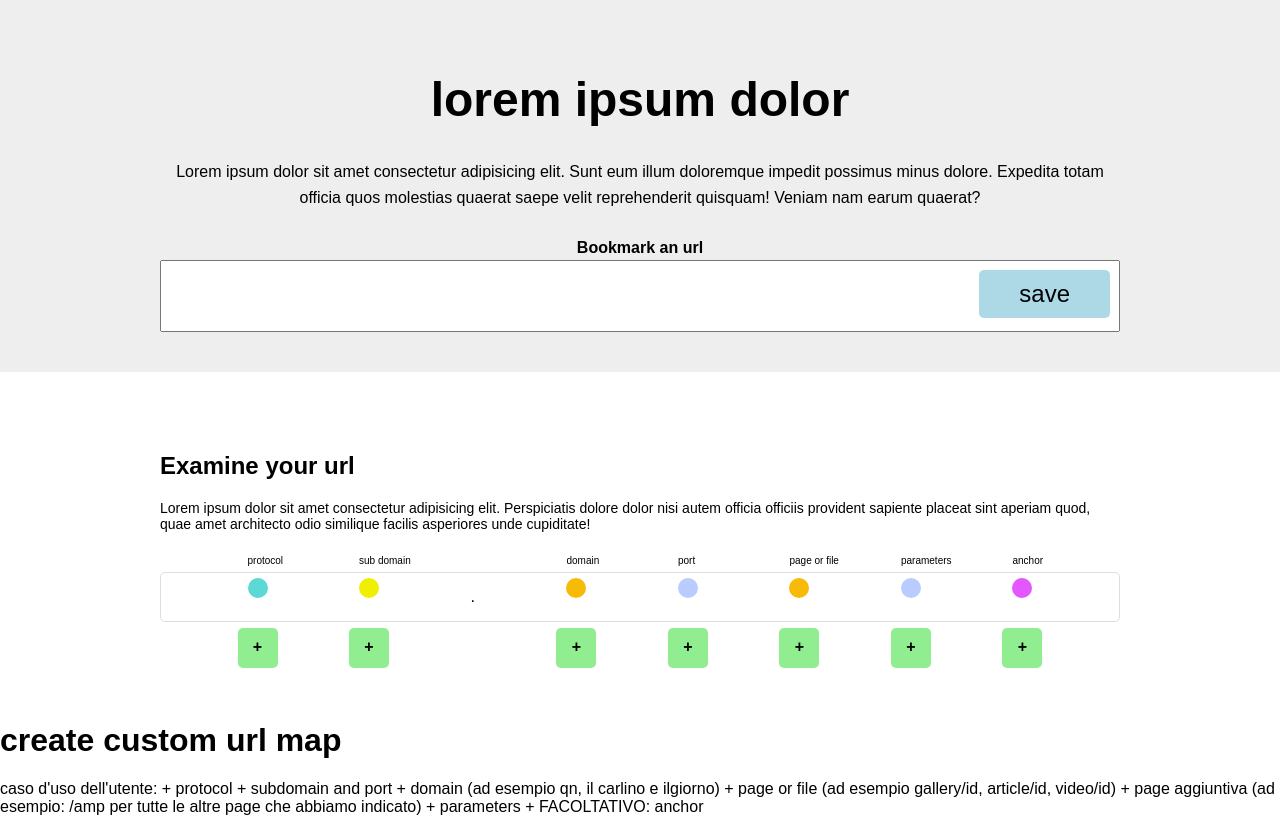
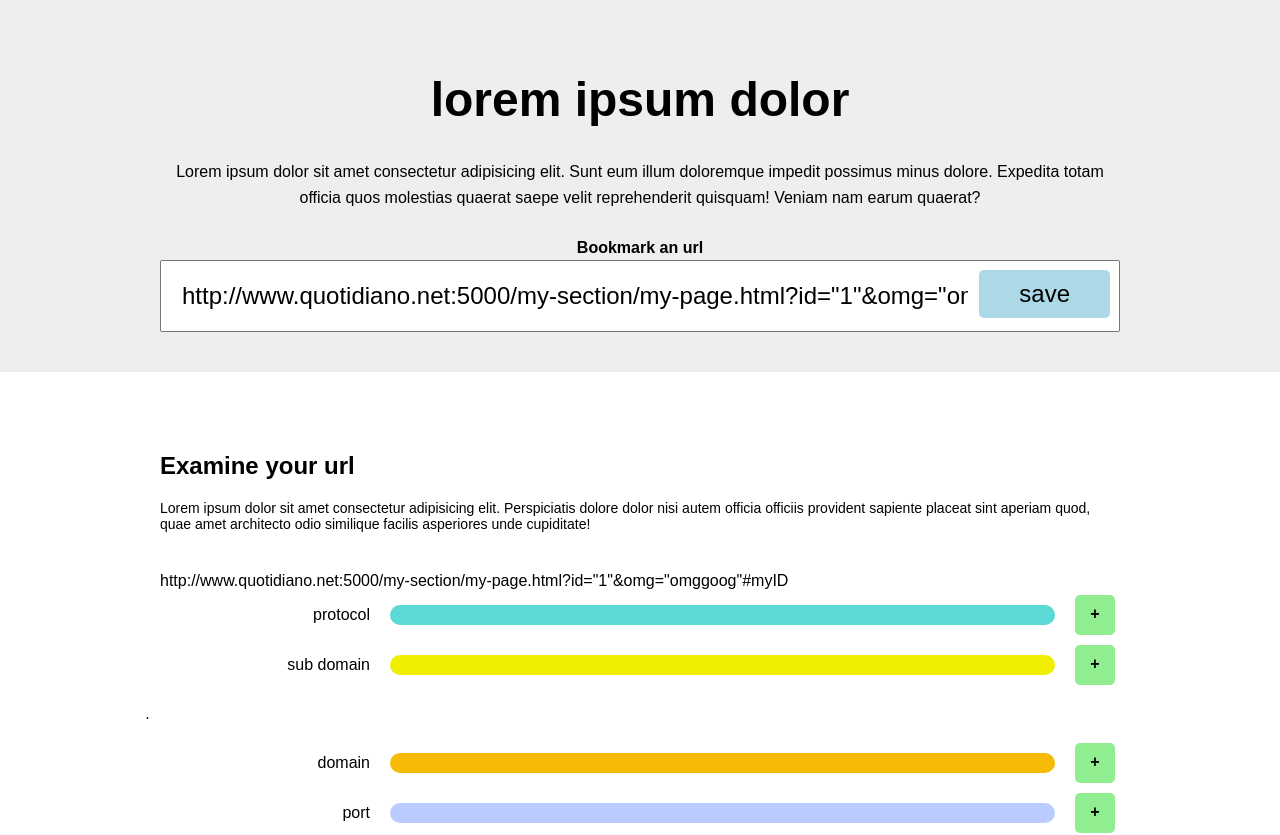
Before and after one commit to pameljoel/dev-bookmarker, a React (Create React App) app: page / in a window 1280 px wide. Shown: the top 835 px of the page. Built offline with nearby package versions, Linux system fonts and the light colour scheme.

Commit message:
changed the way the urls are processed.

```diff
--- a/package.json
+++ b/package.json
@@ -3,6 +3,7 @@
   "version": "0.1.0",
   "private": true,
   "dependencies": {
+    "prop-types": "^15.6.2",
     "react": "^16.4.2",
     "react-dom": "^16.4.2",
     "react-scripts": "1.0.16"
--- a/src/App.css
+++ b/src/App.css
@@ -31,23 +31,18 @@
 }
 
 .url-hero__input {
-  padding: 20px 40px;
-  font-size: 24px;
-  display: block;
-  margin: auto;
-}
-
-.url-hero__input {
   padding: 20px 20px;
   font-size: 24px;
   display: block;
   margin: auto;
   width: 100%;
+  padding-right: 150px;
 }
 
 .url-hero__url {
   position: relative;
 }
+
 .url-hero__save {
   position: absolute;
   top: 10px;
@@ -74,36 +69,38 @@
 .main-url {
   margin: 40px 0 80px;
 }
+
 .main-url__title {}
+
 .main-url__subtitle {
   font-size: 14px;
   font-weight: 300;
   margin-bottom: 40px;
 }
 
+/* big url */
 
-/* big url */
 .url {
   display: flex;
   background-color: white;
-  border: 1px solid #ddd;
   border-radius: 5px;
   max-width: 1000px;
   width: 100%;
   margin: auto;
   justify-content: space-evenly;
+  flex-direction: column;
 }
 
 .url-part {
   margin: 5px;
   position: relative;
+  display: flex;
+  justify-content: flex-end;
+  align-items: center;
 }
 
 .url-part__name {
-  font-size: 10px;
-  white-space: nowrap;
-  position: absolute;
-  bottom: 50px;
+  margin-right: 20px;
 }
 
 .url-part__value {
@@ -111,19 +108,22 @@
   border-radius: 10px;
   position: relative;
   z-index: 1;
+  width: 70%;
+  margin-right: 20px;
 }
 
 /* non editable fields */
+
 .url-part.url-part--fill {
   padding-left: 0;
   padding-right: 0;
+  max-width: 1px;
 }
 
 .url-part.url-part--fill .url-part__value {
   padding-left: 0;
   padding-right: 0;
 }
-
 
 .url-part--protocol .url-part__value {
   background-color: #b6cb32;
@@ -158,6 +158,7 @@
 }
 
 /* add value */
+
 .add-value {
   background-color: lightgreen;
   text-align: center;
@@ -165,10 +166,10 @@
   border-radius: 5px;
   font-weight: 700;
   cursor: pointer;
-  position: absolute;
+  /* position: absolute;
   top: 50px;
   left: 50%;
-  transform: translateX(-50%);
+  transform: translateX(-50%); */
   width: 40px;
   height: 40px;
 }
--- a/src/App.js
+++ b/src/App.js
@@ -1,13 +1,15 @@
 import React, { Component } from "react";
 
 import UrlComponent from "./UrlComponent";
+
 import "./App.css";
 
 class App extends Component {
   constructor(props) {
     super(props);
     this.state = {
-      input: "",
+      input:
+        'http://www.quotidiano.net:5000/my-section/my-page.html?id="1"&omg="omggoog"#myID',
       protocol: "",
       subDomain: "",
       port: "",
@@ -25,8 +27,8 @@ class App extends Component {
     this.generateUrl(this.state.input);
   }
 
-  onKeypress(key){
-    if (key === 13){
+  onKeypress(key) {
+    if (key === 13) {
       this.saveUrl(this.state.input);
     }
   }
@@ -56,7 +58,6 @@ class App extends Component {
 
     try {
       url = new URL(input);
-      console.log(url);
 
       // esempio con url: https://www.quotidiano.net/my-section/my-page.html#myId?someparamete
       // hash : "#myId?someparamete"
@@ -114,6 +115,12 @@ class App extends Component {
     }
   }
 
+  componentDidMount() {
+    if (this.state.url) {
+      this.generateUrl(this.state.url);
+    }
+  }
+
   saveUrl(url) {
     this.setState({ url: url });
   }
@@ -141,13 +148,17 @@ class App extends Component {
                 id="bookmarkInput"
                 className="url-hero__input"
                 onChange={e => {
+                  console.log("changed");
                   this.updateInput(e.target.value);
-                }}
-                onKeyUp={e => {
-                  this.onKeypress(e.keyCode)
+                  this.onKeypress(e.keyCode);
                 }}
               />
-              <button class="url-hero__save" onClick={() => this.saveUrl(this.state.input)}>save</button>
+              <button
+                className="url-hero__save"
+                onClick={() => this.saveUrl(this.state.input)}
+              >
+                save
+              </button>
             </div>
           </div>
         </div>
@@ -161,6 +172,7 @@ class App extends Component {
               sapiente placeat sint aperiam quod, quae amet architecto odio
               similique facilis asperiores unde cupiditate!
             </p>
+            {this.state.input}
             <UrlComponent
               protocol={this.state.protocol}
               subDomain={this.state.subDomain}
--- a/src/UrlComponent.js
+++ b/src/UrlComponent.js
@@ -1,12 +1,57 @@
 import React, { Component } from "react";
+import PropTypes from "prop-types";
 
 export default class UrlComponent extends Component {
   constructor(props) {
     super(props);
-    this.state = {};
+    this.state = {
+      url: ""
+    };
+    this.addUrl = this.addUrl.bind(this);
   }
+
+  addUrl() {
+    let url = "";
+
+    function checkProp(prop, type) {
+      if (typeof prop === type) {
+        return prop;
+      } else {
+        return "";
+      }
+    }
+
+    url += checkProp(this.props.protocol, "string");
+    url += checkProp(this.props.subDomain, "string");
+    url += checkProp(this.props.domain, "string");
+    url += checkProp(this.props.port, "string");
+    url += checkProp(this.props.page, "string");
+    url += checkProp(this.props.parameters, "object");
+    url += checkProp(this.props.anchor, "string");
+
+    if (url) {
+      this.setState({ url: url });
+    }
+  }
+
+  componentWillReceiveProps() {
+    this.addUrl();
+  }
+
+  iterateParameters(object) {
+    let array = [];
+    for (let value of object) {
+      for (let i = 0; i < value.length; i++) {
+        let element = value[i];
+        array.push(element);
+      }
+    }
+    return array;
+  }
+
   render() {
     return (
+      <div>
         <div className="url">
           <div className="url-part url-part--protocol">
             <div className="url-part__name">protocol</div>
@@ -55,7 +100,13 @@ export default class UrlComponent extends Component {
           <div className="url-part url-part--parameters">
             <div className="url-part__name">parameters</div>
             <div className="url-part__value">
-            {this.props.parameters ? this.props.parameters : ""}
+              {typeof this.props.parameters === "object"
+                ? this.iterateParameters(this.props.parameters.entries()).map(
+                    (parameter, i) => {
+                      return <div key={i}>{parameter}</div>;
+                    }
+                  )
+                : ""}
             </div>
             <div className="add-value">+</div>
           </div>
@@ -68,6 +119,19 @@ export default class UrlComponent extends Component {
             <div className="add-value">+</div>
           </div>
         </div>
+        <br />
+        <br />
+        <br />
+        <p>{this.state.url}</p>
+      </div>
     );
   }
 }
+
+UrlComponent.propTypes = {
+  parameters: PropTypes.objectOf(PropTypes.string)
+};
+
+UrlComponent.defaultProps = {
+  parameters: {}
+};
```
Lines whose indentation alone changed are shown as unchanged.
